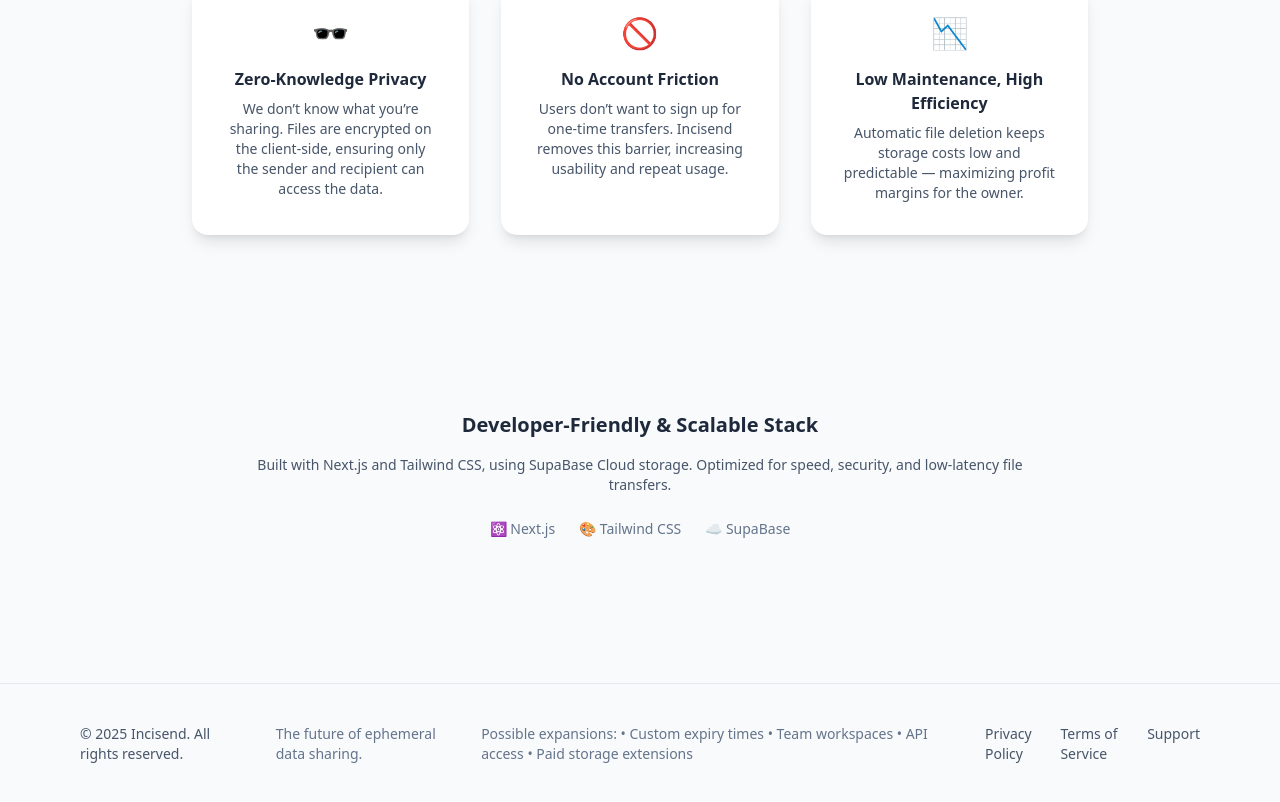
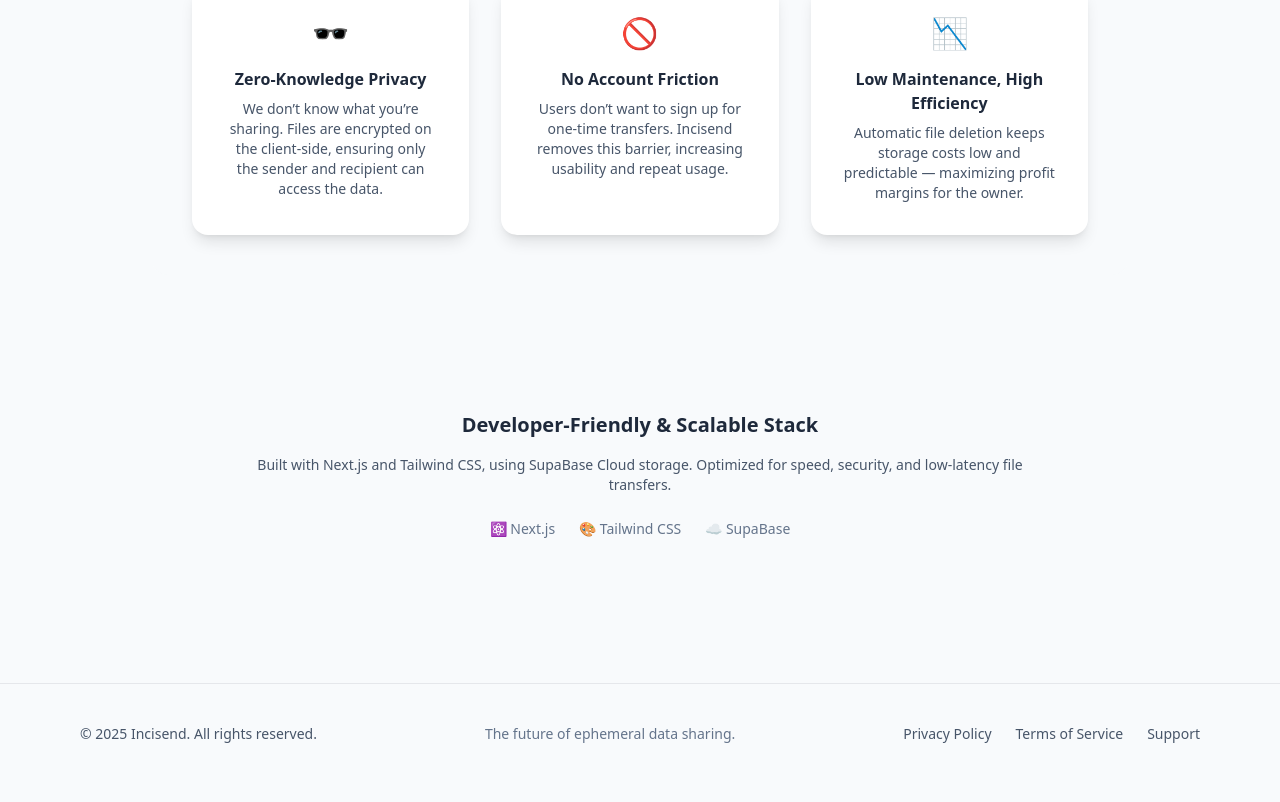
Before and after one commit to Inciverse/incisend, a Next.js app: page / in a window 1280 px wide. Shown: the part 992-1794 px from the top of the page. Built offline with nearby package versions, Linux system fonts and the light colour scheme.

Commit message:
Update layout.tsx

```diff
--- a/app/layout.tsx
+++ b/app/layout.tsx
@@ -46,14 +46,6 @@ export default function RootLayout({
               The future of ephemeral data sharing.
             </p>
 
-          <p className="text-slate-500">
-            Possible expansions:
-            • Custom expiry times
-            • Team workspaces
-            • API access
-            • Paid storage extensions
-          </p>
-
             <div className="flex gap-6">
               <a href="/privacy" className="hover:text-black">
                 Privacy Policy
```
